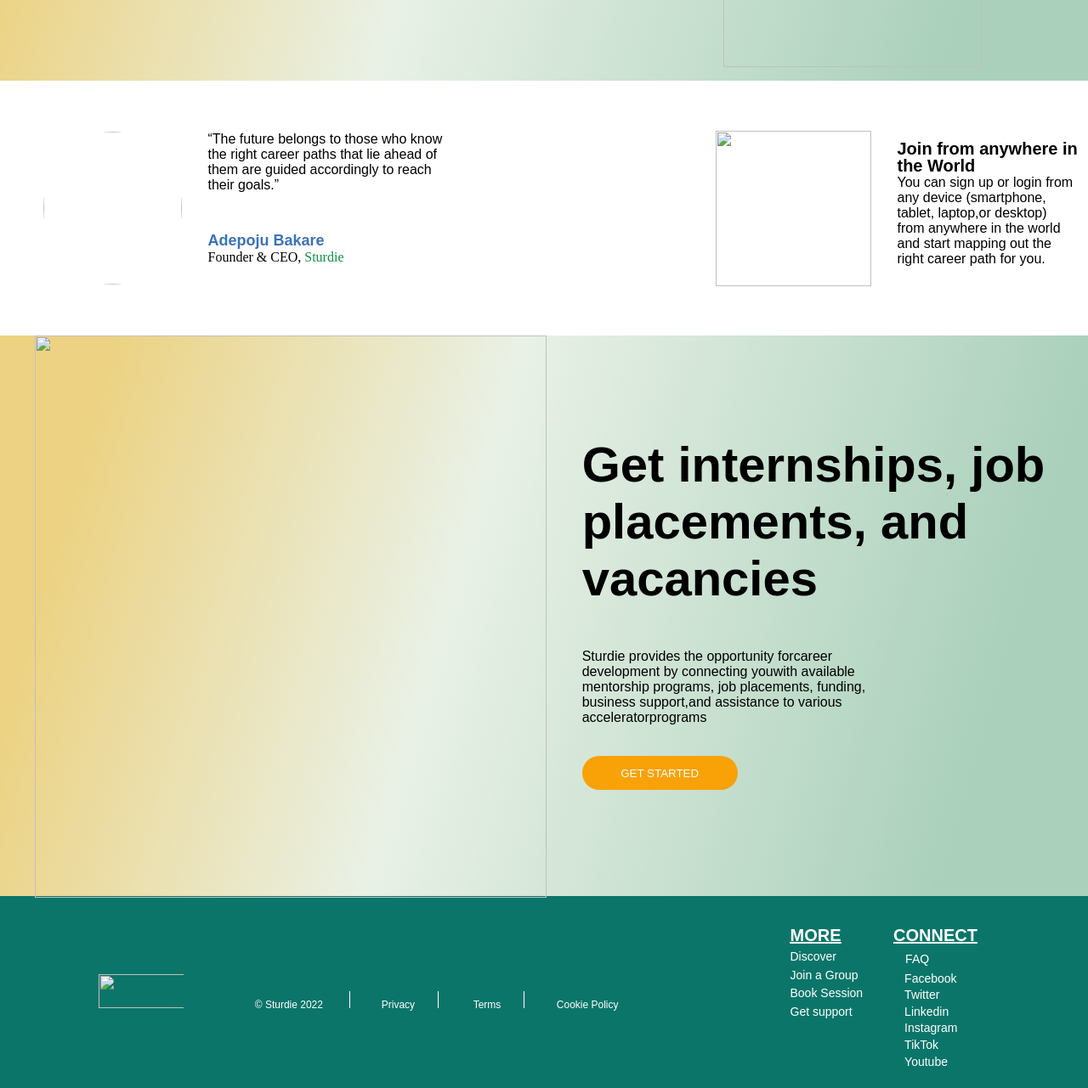
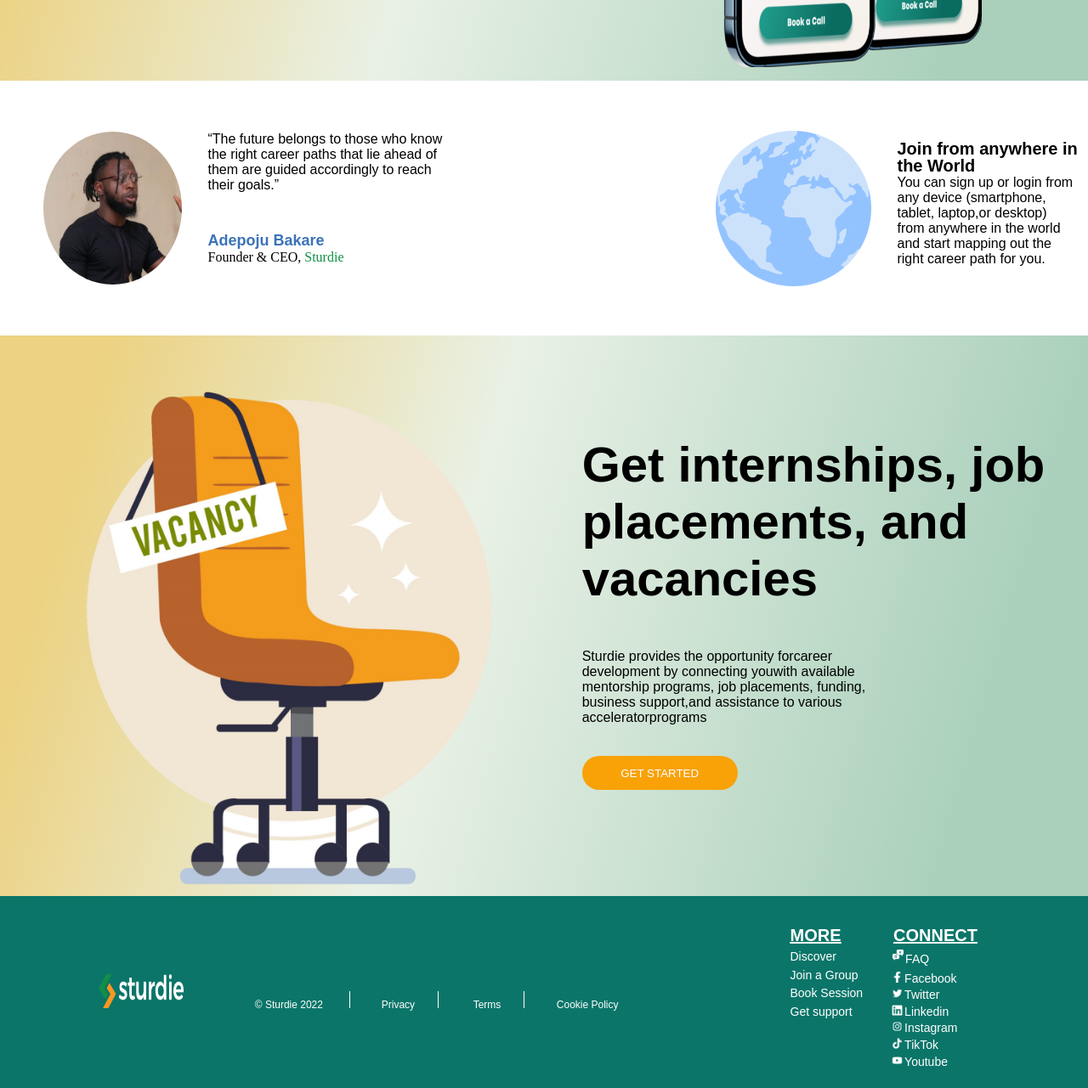
Before and after one commit to riode-iwema/sturdie-landing-page, a plain HTML site: page index.html in a window 1280 px wide. Shown: the part 2265-3546 px from the top of the page at 85% size. Drawn offline with Linux system fonts and the light colour scheme; the site is published under a folder, as on GitHub Pages, so addresses that start at the root find nothing.

Commit message:
images added

```diff
--- a/index.html
+++ b/index.html
@@ -90,13 +90,13 @@
                 <button class="get-started-btn-2" type="button">GET STARTED </button>
             </div>
             <div class="iphone-img">
-                <img class="iphone" src="/images/Group 6434 (1).png"/>
+                <img class="iphone" src="./images/Group 6434 (1).png"/>
             </div>
         </section>
 
         <section class="section-6">
             <div class="the-future">
-                <img class="img-img" src="/images/IMG-20220313-WA0017.... 1.png"/>
+                <img class="img-img" src="./images/IMG-20220313-WA0017.... 1.png"/>
                 <div class="first">
                     <p class="future-txt">“The future belongs to those who know the right career paths that lie ahead of them are guided accordingly to reach their goals.”
                     </p>
@@ -106,7 +106,7 @@
                 </div>
             </div>
             <div class="future">
-                <img  class="earth-img" src="/images/earth.png"/> </div>
+                <img  class="earth-img" src="./images/earth.png"/> </div>
                 <div class="first">
                     <h4 class="anywhere">Join from anywhere in the World</h4>
                     <p class="sign-up-txt"> You can sign up or login from any device (smartphone, tablet, laptop,or desktop) from anywhere in the world and start mapping out the right career path for you.
@@ -117,7 +117,7 @@
 
         <div class="section-7">
             <div class="chair">
-                <img class="yellow-chair" src="/images/384542-PC4DUW-631lllllllll 1.png">
+                <img class="yellow-chair" src="./images/384542-PC4DUW-631lllllllll 1.png">
             </div>
             <div class="yellow-sect">
                 <p class="yellow-chair-txt">Get internships, job placements, and vacancies
@@ -130,7 +130,7 @@
         <footer class="footer">
             <div class="footer-text">
                 <p class="vertical-txt">
-                   <span> <img class="snd-logo" src="/images/Group 6398.png" alt=""></span>  © Sturdie 2022 <span class="span">&nbsp; &nbsp; <span class="vertical-bar"> </span> &nbsp;&nbsp;</span> Privacy <span class="span"> &nbsp;&nbsp; <span class="vertical-bar"> </span>  &nbsp; &nbsp;</span> Terms <span class="span"> &nbsp;&nbsp; <span class="vertical-bar"></span> &nbsp;&nbsp; </span>Cookie Policy
+                   <span> <img class="snd-logo" src="./images/Group 6398.png" alt=""></span>  © Sturdie 2022 <span class="span">&nbsp; &nbsp; <span class="vertical-bar"> </span> &nbsp;&nbsp;</span> Privacy <span class="span"> &nbsp;&nbsp; <span class="vertical-bar"> </span>  &nbsp; &nbsp;</span> Terms <span class="span"> &nbsp;&nbsp; <span class="vertical-bar"></span> &nbsp;&nbsp; </span>Cookie Policy
                 </p>
             </div>
             <div class="sm-links">
@@ -143,25 +143,25 @@
             <div class="footer-green">
                 <p class="sm-txt-more"><u>CONNECT</u></p>
                 <div class="sm-logos">
-                    <img class="smm" src="/images/wpf_faq.png"/><span class="sm-txt">FAQ</span>
+                    <img class="smm" src="./images/wpf_faq.png"/><span class="sm-txt">FAQ</span>
                 </div>
                 <div  class="image-footer">
-                    <img class="smm" src="/images/cib_facebook-f.png"/><span class="sm-txt">Facebook</span>
+                    <img class="smm" src="./images/cib_facebook-f.png"/><span class="sm-txt">Facebook</span>
                 </div>
                 <div class="image-footer">
-                    <img  class="smm" src="/images/uim_twitter-alt.png"/><span class="sm-txt">Twitter</span>
+                    <img  class="smm" src="./images/uim_twitter-alt.png"/><span class="sm-txt">Twitter</span>
                 </div>
                 <div class="image-footer">
-                    <img  class="smm" src="/images/akar-icons_linkedin-v1-fill.png"/><span class="sm-txt">Linkedin</span>
+                    <img  class="smm" src="./images/akar-icons_linkedin-v1-fill.png"/><span class="sm-txt">Linkedin</span>
                 </div>
                 <div class="image-footer">
-                    <img  class="smm" src="/images/carbon_logo-instagram.png"/><span class="sm-txt">Instagram</span>
+                    <img  class="smm" src="./images/carbon_logo-instagram.png"/><span class="sm-txt">Instagram</span>
                 </div>
                 <div class="image-footer">
-                    <img  class="smm" src="/images/ion_logo-tiktok.png"/><span class="sm-txt">TikTok</span>
+                    <img  class="smm" src="./images/ion_logo-tiktok.png"/><span class="sm-txt">TikTok</span>
                 </div>
                 <div class="image-footer">
-                    <img  class="smm" src="/images/ant-design_youtube-filled.png"/><span class="sm-txt">Youtube</span>
+                    <img  class="smm" src="./images/ant-design_youtube-filled.png"/><span class="sm-txt">Youtube</span>
                 </div>
             </div>
         </footer>
```
